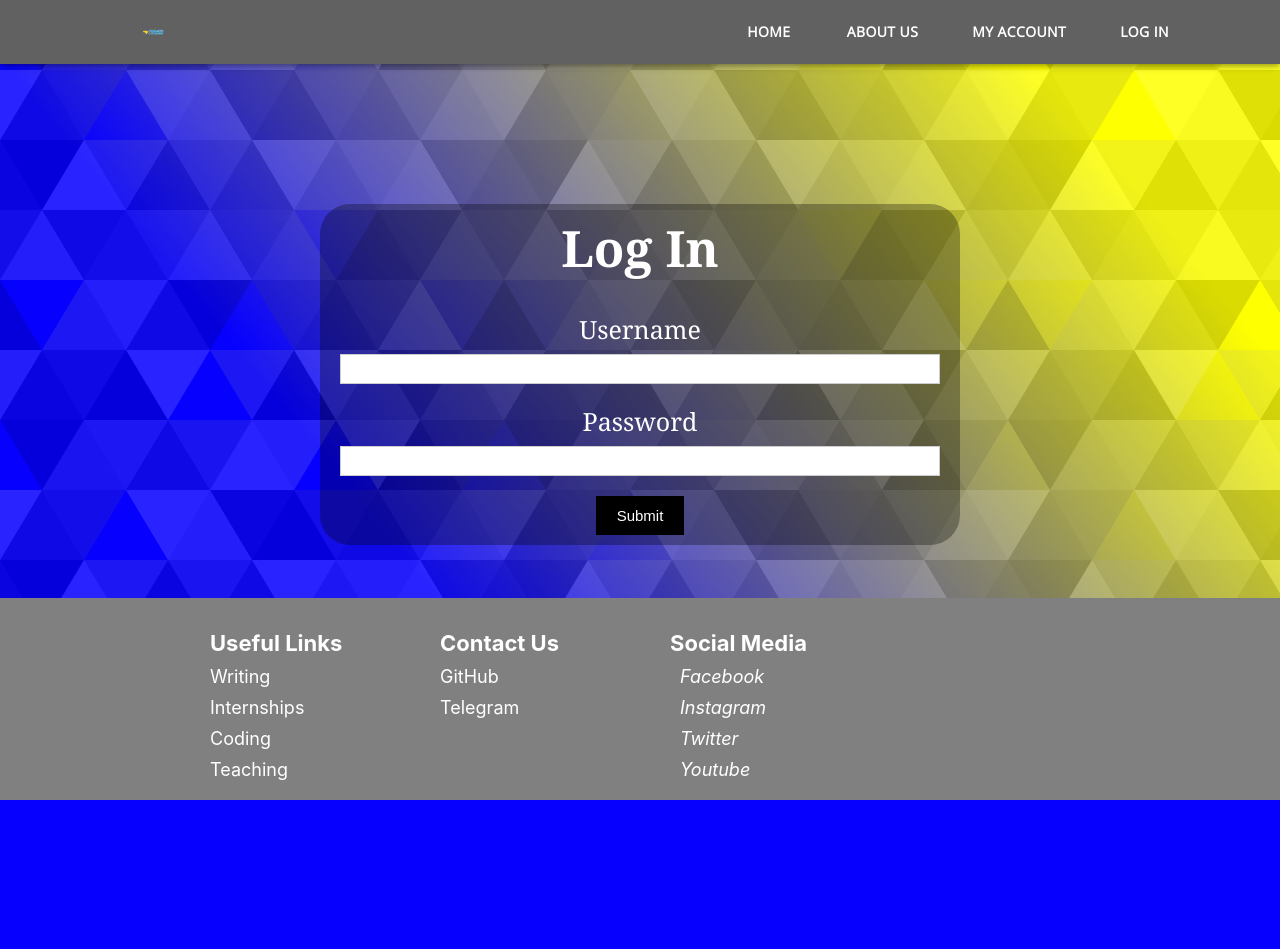
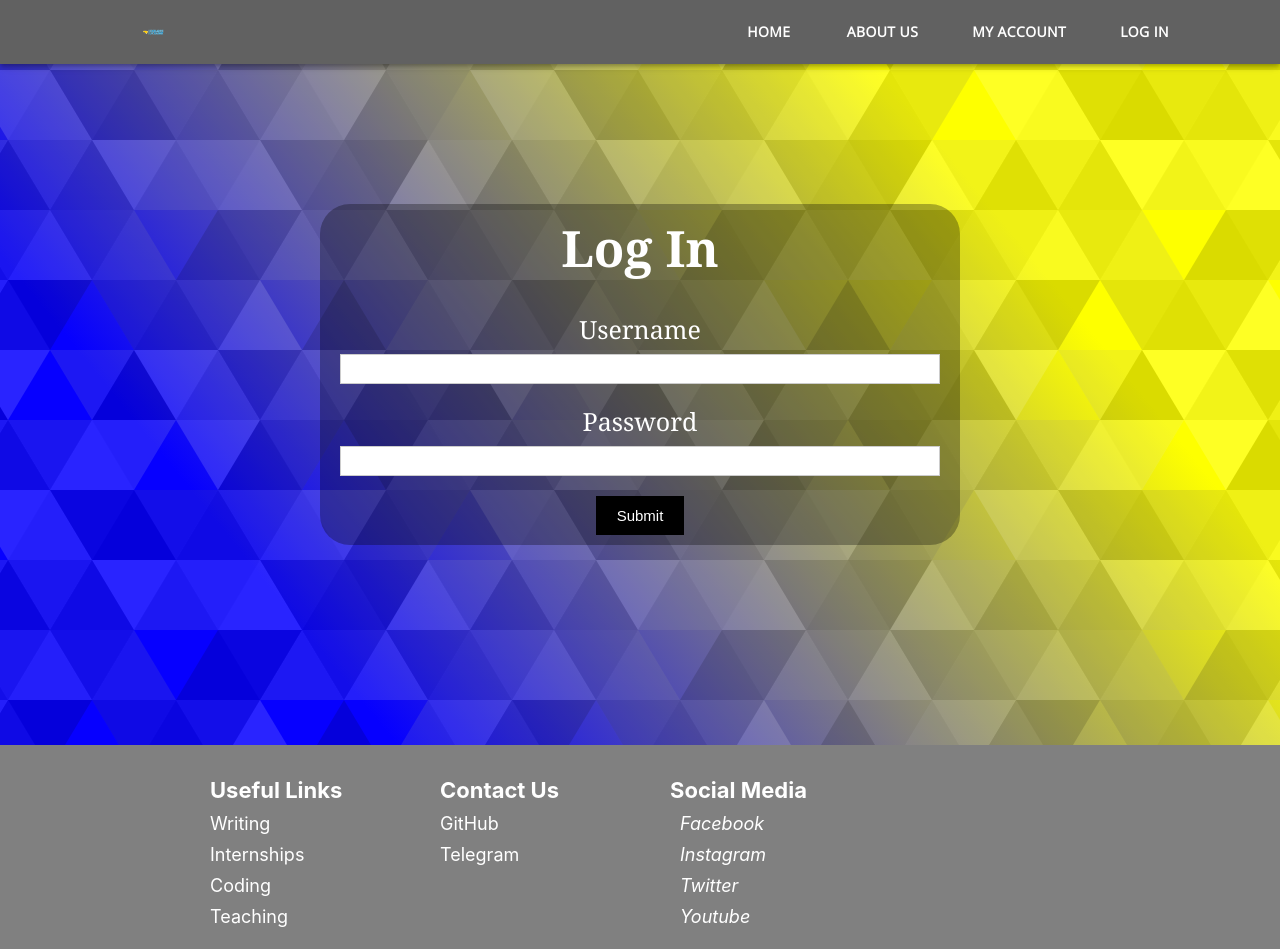
Before and after one commit to StazzTukma/DiscoverUkraine, a React (Create React App) app in the folder client/: page /login in a window 1280 px wide. Before the commit the page ends 800 px from the top, so only its background shows below. Built offline with nearby package versions, Linux system fonts and the light colour scheme.

Commit message:
Footer fix

```diff
--- a/client/src/aboutUs/MainContent.js
+++ b/client/src/aboutUs/MainContent.js
@@ -23,7 +23,7 @@ const useStyles = makeStyles(theme => ({
       content: "",
       clear: 'both',
       display: 'table',
-    }
+    },
   },
 
   img: {
@@ -39,6 +39,7 @@ const useStyles = makeStyles(theme => ({
 
   fullWidth: {
     width: '100%',
+    marginBottom: 204,
   },
 
   par: {
@@ -110,6 +111,8 @@ const useStyles = makeStyles(theme => ({
   team: {
 
   },
+
+
 
 }));
 
--- a/client/src/aboutUs/style.css
+++ b/client/src/aboutUs/style.css
@@ -4,6 +4,11 @@ html {
 
 *, *:before, *:after {
     box-sizing: inherit;
+  }
+
+  body {
+    height: 100%;
+    min-height: 100%;
   }
 
 a, a:hover, a:focus, a:active, a:enabled {
--- a/client/src/components/FooterStyles.js
+++ b/client/src/components/FooterStyles.js
@@ -3,13 +3,18 @@ import styled from 'styled-components';
 export const Box = styled.div`
 padding: 10px 10px;
 background: grey;
-position: absolute;
+position: relative;
 bottom: 0;
 width: 100%;
+height: 204px;
+margin-top: -204px;
+left: 0;
 
 
 @media (max-width: 1000px) {
 	padding: 10px 30px;
+	height: 204px;
+	margin-top: -204px;
 }
 `;
 
--- a/client/src/login/style.css
+++ b/client/src/login/style.css
@@ -6,6 +6,7 @@
     flex-direction: column;
     gap: 20px;
     font-family: Cambria, Cochin, Georgia, Times, "Times New Roman", serif;
+    margin-bottom: 404px;
   }
 
   input[type="text"],
```
